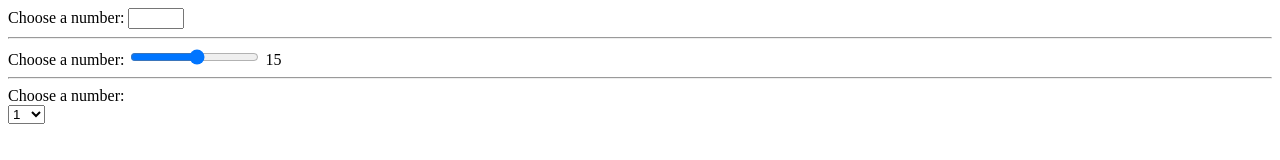
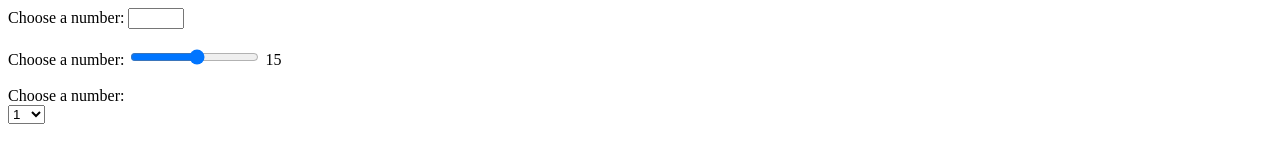
Before and after one commit to badamba/prototype, a plain HTML site: page index.html in a window 1280 px wide. Drawn offline with Linux system fonts and the light colour scheme.

Commit message:
Update index.html

```diff
--- a/index.html
+++ b/index.html
@@ -1,13 +1,13 @@
 <label for="number-input">Choose a number:</label>
 <input type="number" id="number-input" min="1" max="30" step="1">
 
-<hr>
+<br/><br/>
 
 <label for="number-range">Choose a number:</label>
 <input type="range" id="number-range" min="1" max="30" step="1" oninput="this.nextElementSibling.value = this.value">
 <output>15</output> <!-- Default value display -->
 
-<hr>
+<br/><br/>
 
 <label for="number-select">Choose a number:</label>
 <br/>
```
